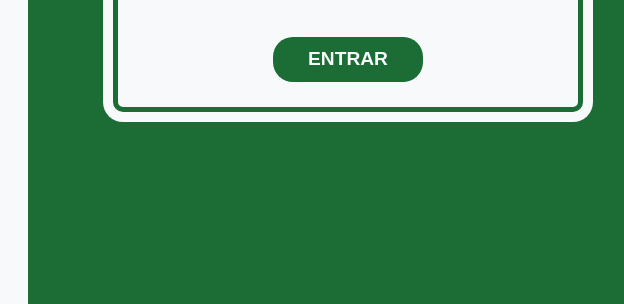
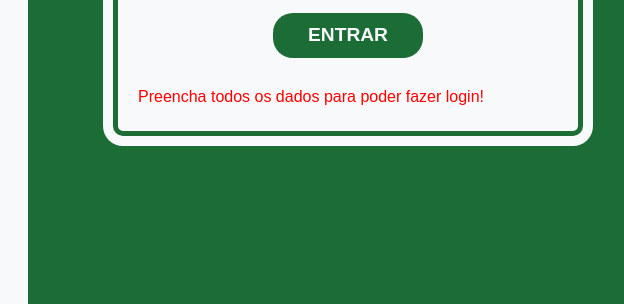
Before and after one commit to Matheus-Lacerda009/Projeto-SA-Desenvolvimento-Sistemas, a plain HTML site: page frontend/tela_login.html in a window 1280 px wide. Both pictures are taken after a click on the button "ENTRAR". Shown: the part 496-800 px from the top of the page, 612-1236 px from the left. Drawn offline with Linux system fonts and the light colour scheme.

Commit message:
feat: inicia sistema de login

```diff
--- a/frontend/style.css
+++ b/frontend/style.css
@@ -90,3 +90,7 @@
     scale: 1.1;
     transition: all 0.5s;
 }
+
+#feedback{
+    color: #FF0000;
+}
--- a/frontend/tela_login-script.js
+++ b/frontend/tela_login-script.js
@@ -0,0 +1,12 @@
+const loginButton = document.getElementById("login-button");
+
+loginButton.addEventListener('click', async function(){
+    const email = document.getElementById("email-input").value;
+    const senha = document.getElementById("password-input").value;
+    const feedback = document.getElementById("feedback");
+    feedback.innerHTML = "";
+
+    if(email == "" || senha == ""){
+        feedback.innerHTML = "Preencha todos os dados para poder fazer login!";
+    }
+});
--- a/frontend/tela_login.html
+++ b/frontend/tela_login.html
@@ -21,8 +21,9 @@
                     <span>Digite sua senha:</span>
                     <input type="password" placeholder="Senha" id="password-input" class="input">
                     <div class="button-container">
-                        <button class="button"><strong>ENTRAR</strong></button>
+                        <button class="button" id="login-button"><strong>ENTRAR</strong></button>
                     </div>
+                    <span id="feedback"></span>
                 </div>
             </div>
         </div>
```
